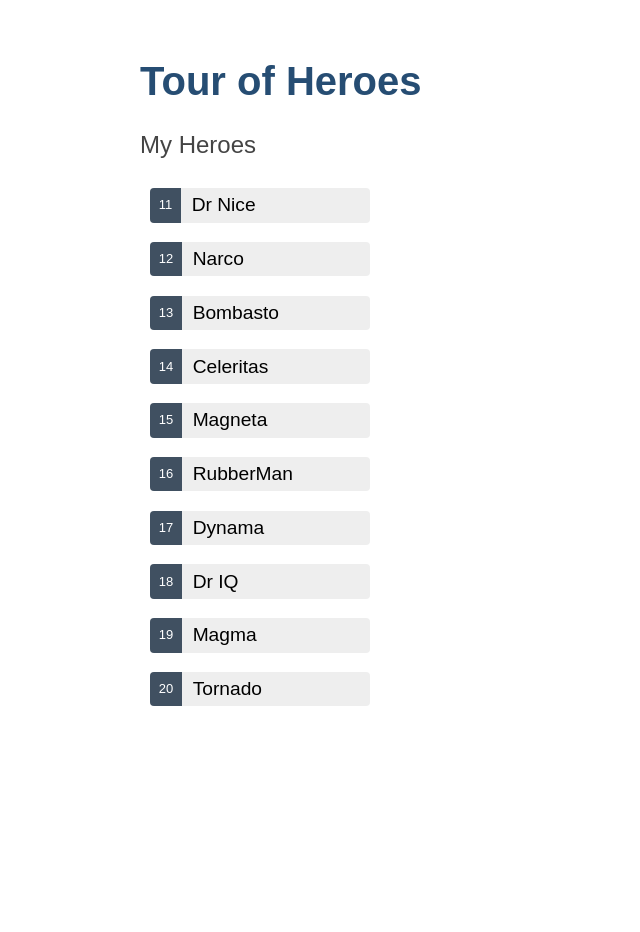
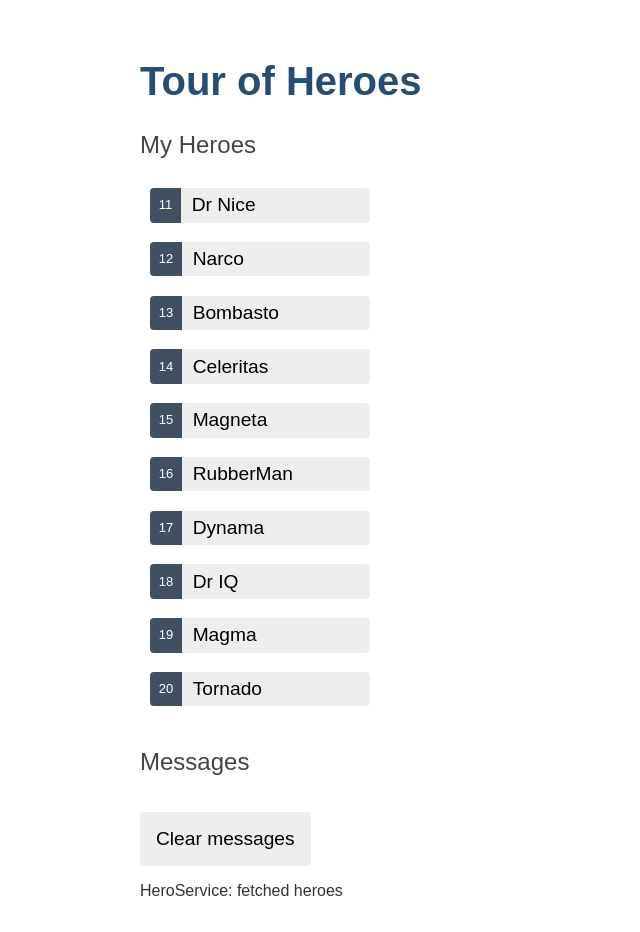
Before and after one commit to koz-y/angular-tour-of-heroes, an Angular app: page / in a window 1280 px wide. Shown: the whole page, without its empty margins (0-640 px from the left). Before the commit the page ends 800 px from the top, so only its background shows below. Built offline with nearby package versions, Linux system fonts and the light colour scheme.

Commit message:
Add Message Service

```diff
--- a/src/app/app.component.html
+++ b/src/app/app.component.html
@@ -1,2 +1,3 @@
 <h1>{{ title }}</h1>
 <app-heroes></app-heroes>
+<app-messages></app-messages>
--- a/src/app/app.module.ts
+++ b/src/app/app.module.ts
@@ -5,9 +5,10 @@ import { FormsModule } from '@angular/forms';
 import { AppComponent } from './app.component';
 import { HeroesComponent } from './components/heroes/heroes.component';
 import { HeroDetailComponent } from './components/hero-detail/hero-detail.component';
+import { MessagesComponent } from './components/messages/messages.component';
 
 @NgModule({
-  declarations: [AppComponent, HeroesComponent, HeroDetailComponent],
+  declarations: [AppComponent, HeroesComponent, HeroDetailComponent, MessagesComponent],
   imports: [BrowserModule, FormsModule],
   providers: [],
   bootstrap: [AppComponent],
--- a/src/app/components/heroes/heroes.component.ts
+++ b/src/app/components/heroes/heroes.component.ts
@@ -1,6 +1,7 @@
 import { Component, OnInit } from '@angular/core';
 
 import { HeroService } from '../../services/hero.service';
+import { MessageService } from '../../services/message.service';
 
 import { Hero } from '../../hero';
 
@@ -13,7 +14,10 @@ export class HeroesComponent implements OnInit {
   heroes: Hero[] = [];
   selectedHero?: Hero;
 
-  constructor(private heroService: HeroService) {}
+  constructor(
+    private heroService: HeroService,
+    private messageService: MessageService
+  ) {}
 
   ngOnInit(): void {
     this.getHeroes();
@@ -21,6 +25,7 @@ export class HeroesComponent implements OnInit {
 
   onSelect(hero: Hero): void {
     this.selectedHero = hero;
+    this.messageService.add(`HeroesComponent: Selected hero id=${hero.id}`);
   }
 
   getHeroes(): void {
--- /dev/null
+++ b/src/app/components/messages/messages.component.html
@@ -0,0 +1,7 @@
+<div *ngIf="messageService.messages.length">
+  <h2>Messages</h2>
+  <button type="button" class="clear" (click)="messageService.clear()">
+    Clear messages
+  </button>
+  <div *ngFor="let message of messageService.messages">{{ message }}</div>
+</div>
--- /dev/null
+++ b/src/app/components/messages/messages.component.ts
@@ -0,0 +1,14 @@
+import { Component, OnInit } from '@angular/core';
+
+import { MessageService } from '../../services/message.service';
+
+@Component({
+  selector: 'app-messages',
+  templateUrl: './messages.component.html',
+  styleUrls: ['./messages.component.scss'],
+})
+export class MessagesComponent implements OnInit {
+  constructor(public messageService: MessageService) {}
+
+  ngOnInit(): void {}
+}
--- a/src/app/services/hero.service.ts
+++ b/src/app/services/hero.service.ts
@@ -1,5 +1,7 @@
 import { Injectable } from '@angular/core';
 import { Observable, of } from 'rxjs';
+
+import { MessageService } from './message.service';
 
 import { Hero } from '../hero';
 import { HEROES } from '../mock-heroes';
@@ -10,8 +12,9 @@ import { HEROES } from '../mock-heroes';
 export class HeroService {
   getHeroes(): Observable<Hero[]> {
     const heroes = of(HEROES);
+    this.messageService.add('HeroService: fetched heroes');
     return heroes;
   }
 
-  constructor() {}
+  constructor(private messageService: MessageService) {}
 }
--- /dev/null
+++ b/src/app/services/message.service.ts
@@ -0,0 +1,18 @@
+import { Injectable } from '@angular/core';
+
+@Injectable({
+  providedIn: 'root',
+})
+export class MessageService {
+  messages: string[] = [];
+
+  add(message: string) {
+    this.messages.push(message);
+  }
+
+  clear() {
+    this.messages = [];
+  }
+
+  constructor() {}
+}
```
Also changed, not shown: src/app/components/messages/messages.component.scss (added), 2 other files (tests, documents, lock files or other folders).
